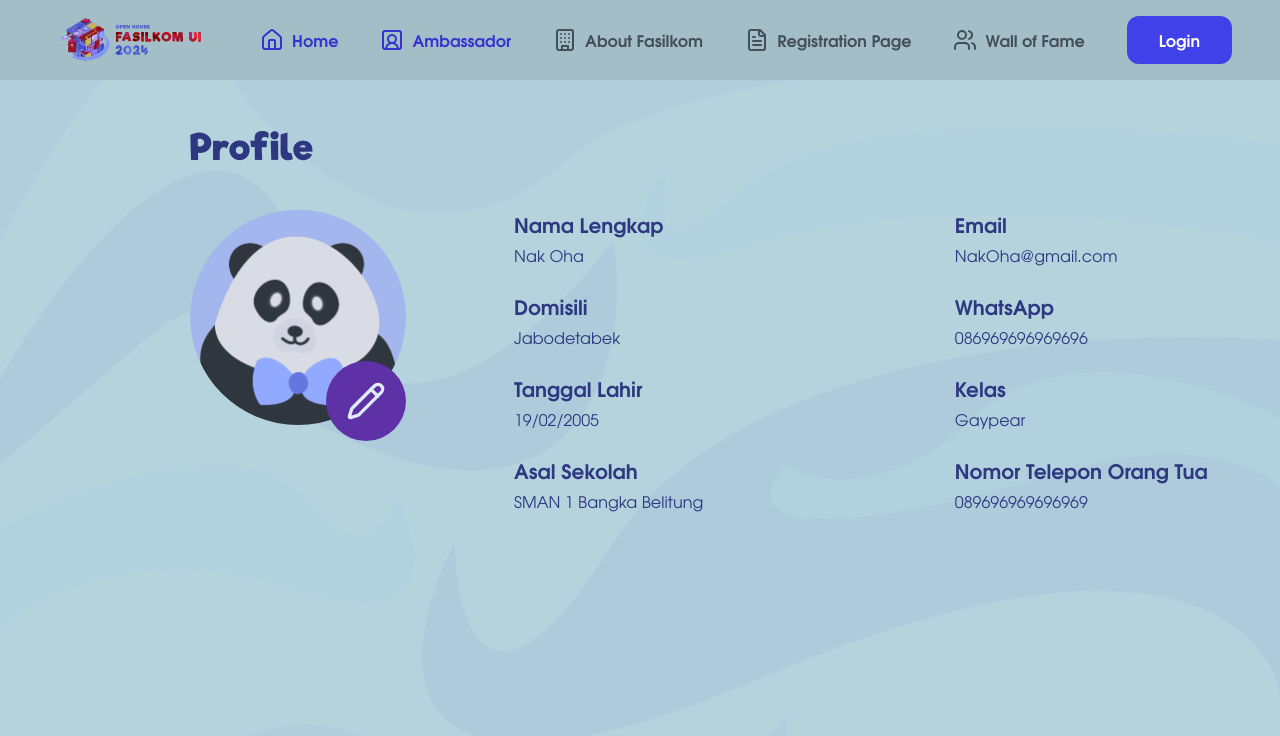
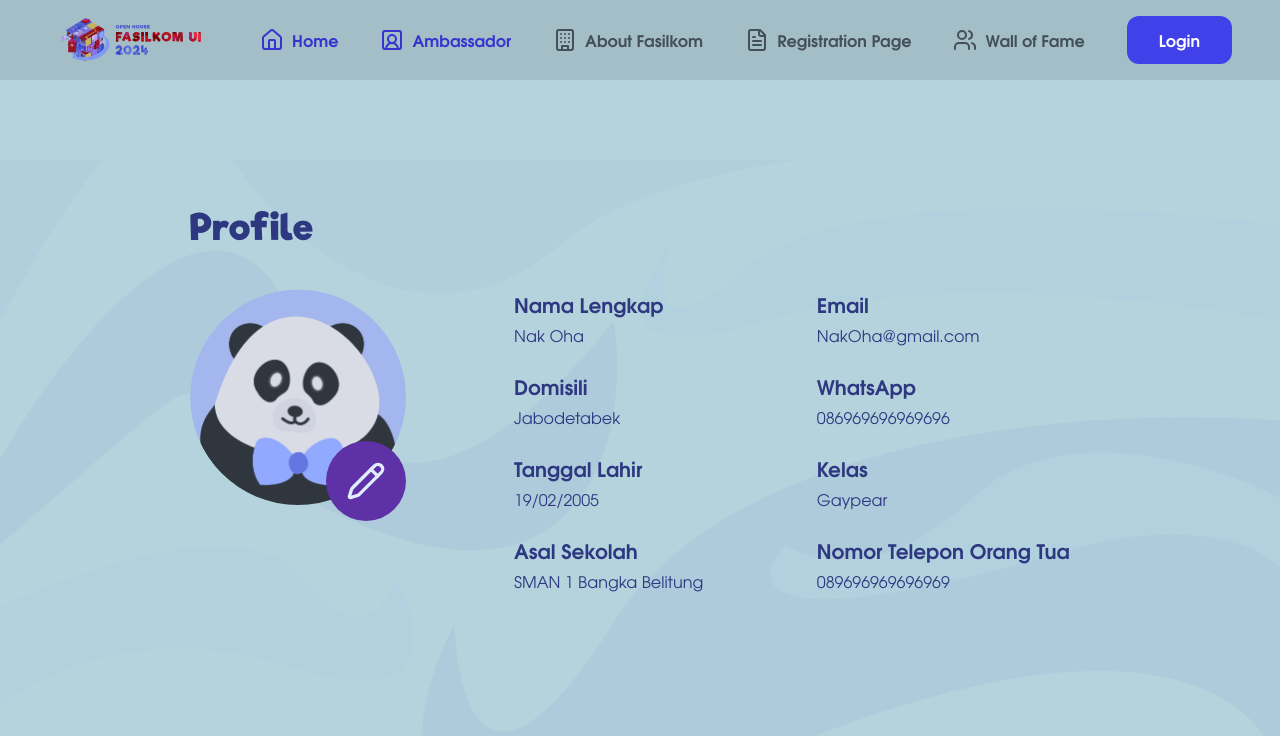
Before and after one commit to OH-Fasilkom-UI/oh24-frontend, a Next.js app: page /profile in a window 1280 px wide. Shown: the top 736 px of the page. Built offline with nearby package versions, Linux system fonts and the light colour scheme.

Commit message:
feat: fix responsivity in login and profile page

```diff
--- a/modules/LoginModule/sections/LoginPage.tsx
+++ b/modules/LoginModule/sections/LoginPage.tsx
@@ -9,7 +9,7 @@ export const LoginPage = () => {
       initial={{ opacity: 0, scale: 0.5 }}
       animate={{ opacity: 1, scale: 1 }}
       transition={{ duration: 0.3, type: 'spring', stiffness: 260, damping: 20 }}
-      className="flex flex-col items-center">
+      className="flex flex-col items-center mt-20 md:mt-32">
       <div
         className="font-bold flex flex-col md:gap-8 tracking-[1.5px] leading-[36px] font-riffic text-center md:text-[50px] lg:text-[60px] max-md:text-[30px] text-[#2E3881] pt-[64px]">
         <p>Welcome to </p>
--- a/modules/ProfilePageModules/sections/DetailProfile.tsx
+++ b/modules/ProfilePageModules/sections/DetailProfile.tsx
@@ -20,7 +20,7 @@ export const DetailProfile = () => {
     // handle change profile logic later
   }
   return (
-    <div className="flex flex-col md:pl-[120px]  xl:pl-[190px] py-10 max-md:pb-20 justify-center items-center md:items-start md:justify-start gap-[35px]">
+    <div className="mt-[10vh] flex flex-col md:px-[120px] xl:px-[190px] py-10 max-md:pb-20 justify-center items-center md:items-start md:justify-start gap-[35px]">
       <h1 className="text-[36px] text-[#2E3881] font-bold font-riffic tracking-[0.075rem]">
         Profile
       </h1>
@@ -78,7 +78,7 @@ export const DetailProfile = () => {
             </PopoverContent>
           </Popover>
         </div>
-        <div className="grid xl:grid-cols-2 md:gap-x-[188px] gap-y-6">
+        <div className="grid lg:grid-cols-2 md:gap-x-[188px] lg:gap-x-[50px] gap-y-6">
           {DetailProfileConstant.map((item) => (
             <div
               key={item.title}
```
